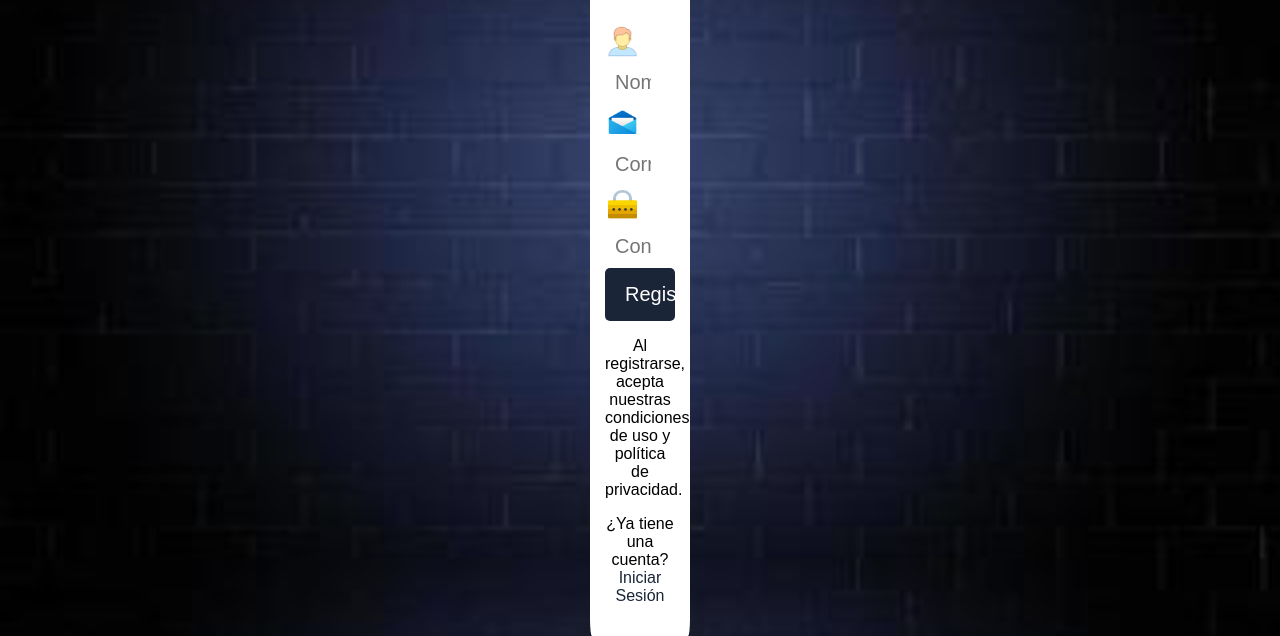
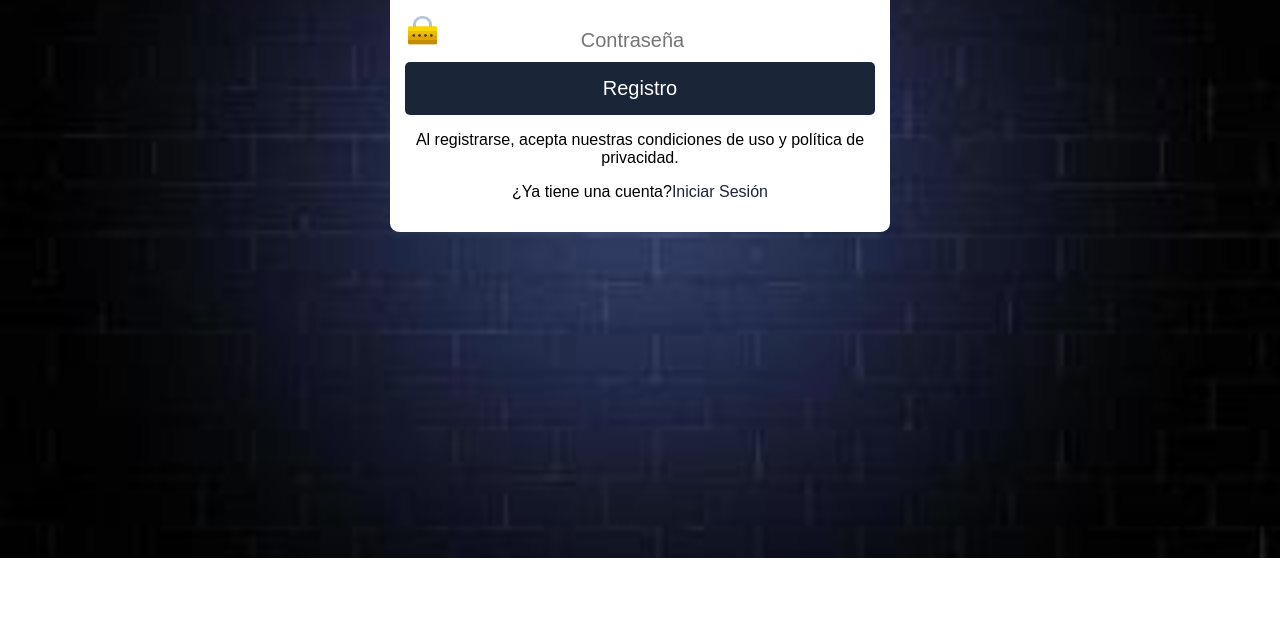
Before and after one commit to paablogonz/Formulario_HTML_y_CSS_Responsive, a plain HTML site: page index.html in a window 1280 px wide. Shown: the part 242-878 px from the top of the page. After the commit the page ends 800 px from the top, so only its background shows below. Drawn offline with Linux system fonts and the light colour scheme.

Commit message:
Initial Commit

```diff
--- a/index.css
+++ b/index.css
@@ -67,7 +67,7 @@ p{
 @media(min-width: 768px){
     .formulario{
         margin-top: 150px;
-        width: 100px;
+        width: 500px;
         margin: auto;
         border-radius: 2%;
     }
```
Also changed, not shown: login.html (renamed from index1.html), 1 other file.
